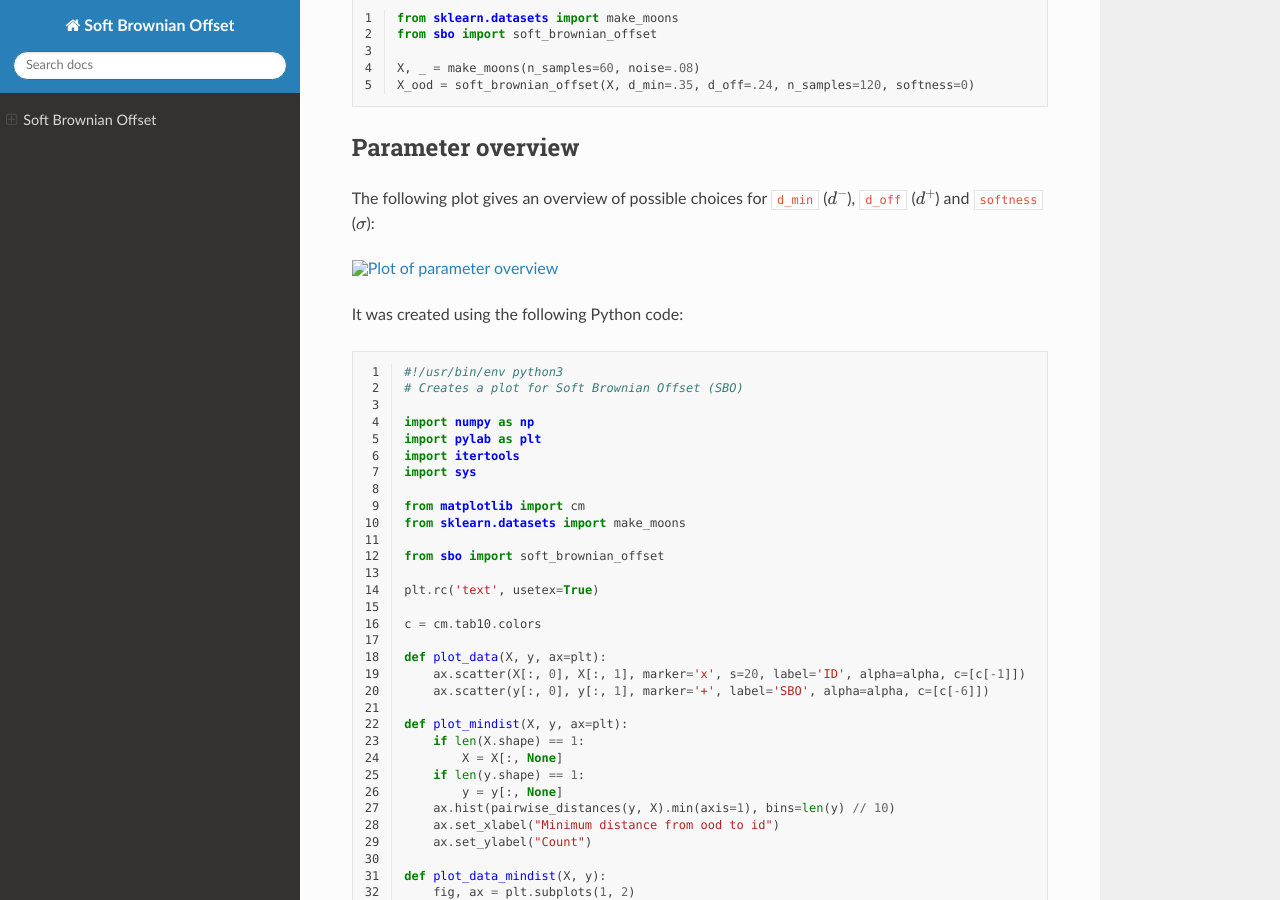
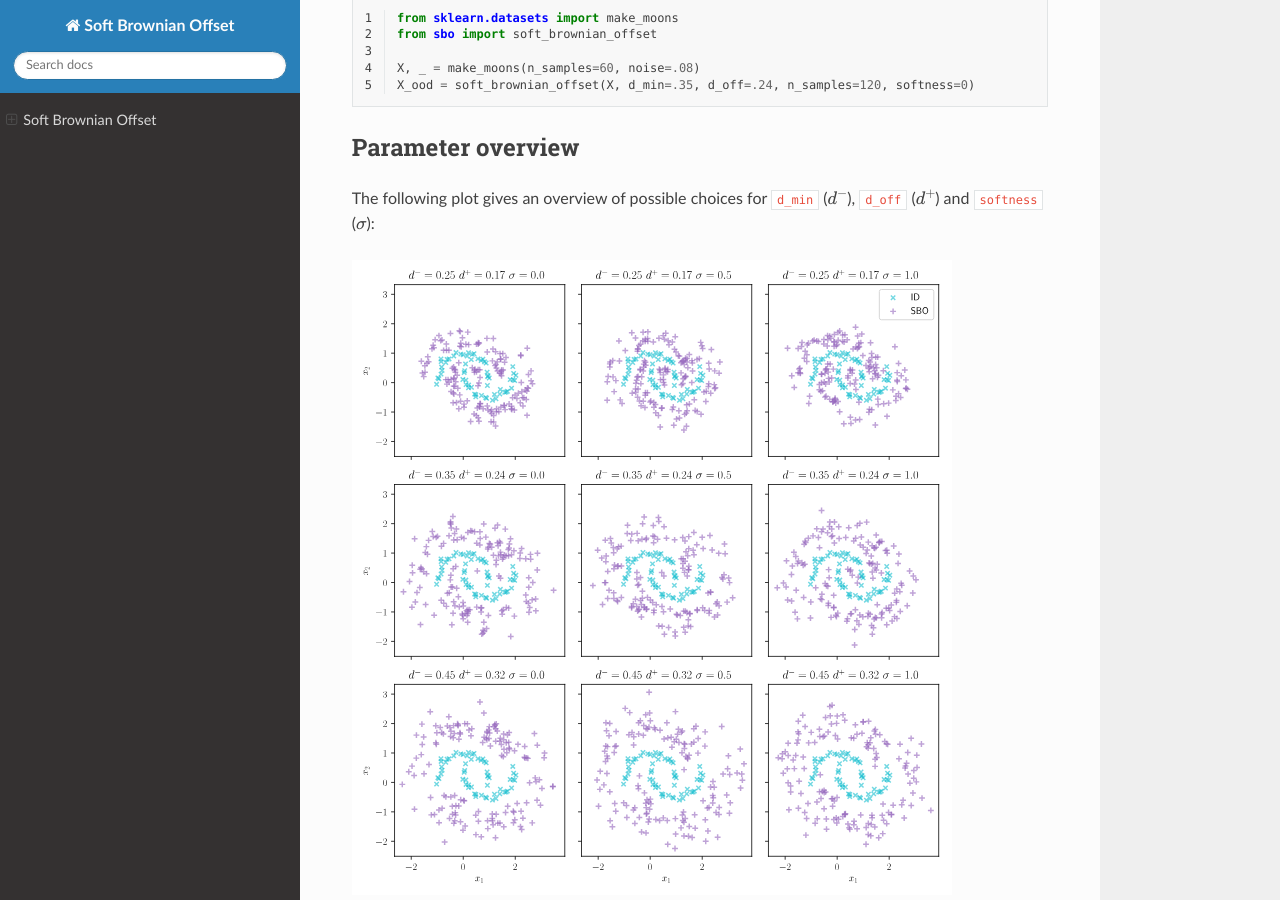
Before and after one commit to flxai/soft-brownian-offset, a Sphinx documentation site: the page built from docs/index.rst, in a window 1280 px wide and 900 px high, scrolled down 664 px. Built offline with Sphinx 7.4.7 and the Read the Docs theme 2.0.0, drawn with Linux system fonts in a browser that asks for light colours.

Commit message:
Update file path

```diff
--- a/docs/index.rst
+++ b/docs/index.rst
@@ -51,7 +51,7 @@ Parameter overview
 
 The following plot gives an overview of possible choices for ``d_min`` (:math:`d^-`), ``d_off`` (:math:`d^+`) and ``softness`` (:math:`\sigma`):
 
-.. image:: assets/sbo-demo.svg
+.. image:: img/sbo-demo.svg
    :width: 600
    :alt: Plot of parameter overview
 
```
Also changed, not shown: README.md (+1 -1 lines), docs/img/sbo-demo.svg (renamed from assets/sbo-demo.svg).
